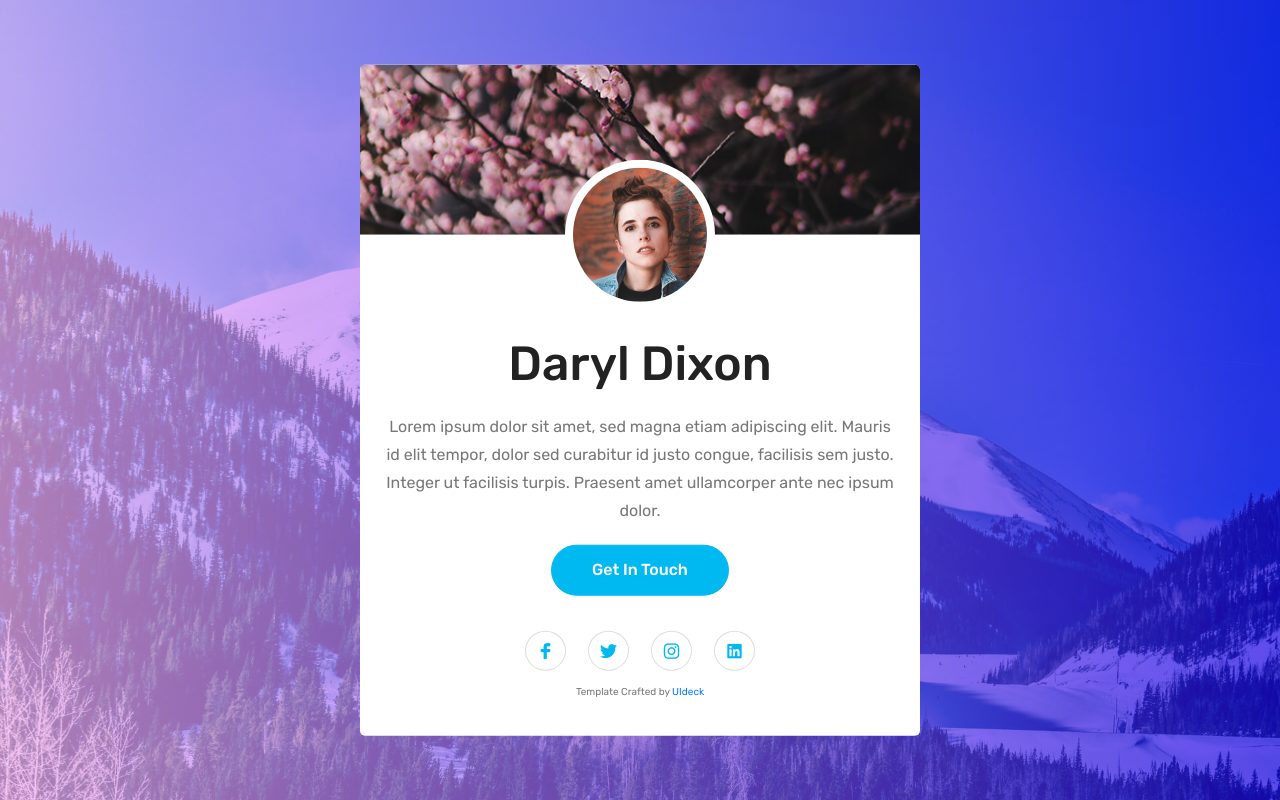
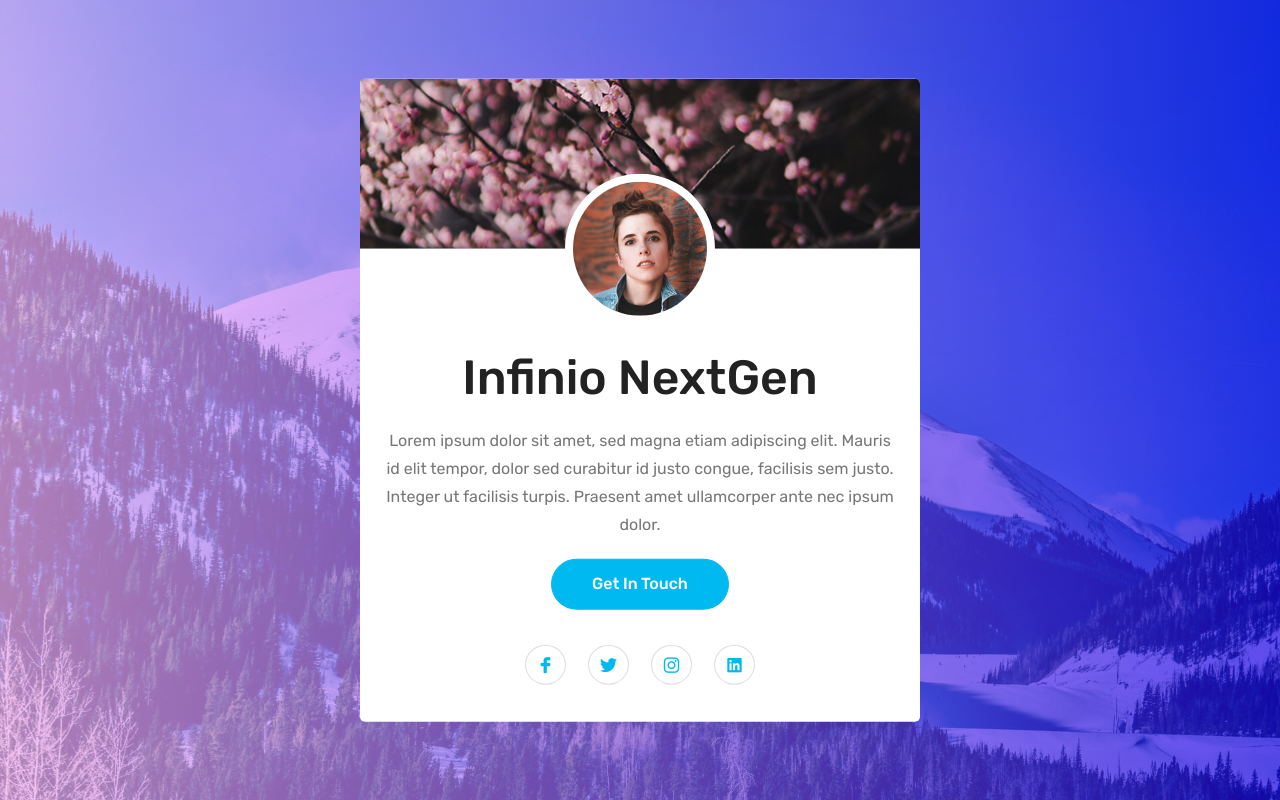
Before and after one commit to infiniotechnology/learn-github-pages, a plain HTML site: page index.html in a window 1280 px wide. Drawn offline with Linux system fonts and the light colour scheme; files whose address does not match are found by name.

Commit message:
Update index.html

```diff
--- a/index.html
+++ b/index.html
@@ -77,7 +77,7 @@
                     <img src="assets/images/profile.jpg" alt="Profile">
                 </div> <!-- card-profile -->
                 <div class="card-content text-center">
-                    <h3 class="card-title">Daryl Dixon</h3>
+                    <h3 class="card-title">Infinio NextGen</h3>
                     <p class="text">Lorem ipsum dolor sit amet, sed magna etiam adipiscing elit. Mauris id elit tempor, dolor sed curabitur id justo congue, facilisis sem justo. Integer ut facilisis turpis. Praesent amet ullamcorper ante nec ipsum dolor.</p>
                     <a href="#" class="main-btn" data-toggle="modal" data-target="#contact-modal">Get In Touch</a>
                 </div> <!-- card-content -->
@@ -88,9 +88,6 @@
                         <li><a href="#"><i class="lni-instagram-original"></i></a></li>
                         <li><a href="#"><i class="lni-linkedin-original"></i></a></li>
                     </ul>
-                    <p style="
-    font-size: 10px;
-">Template Crafted by <a href="https://uideck.com" rel="nofollow">UIdeck</a></p>
                 </div> <!-- card-social -->
             </div> <!-- header-card -->
         </div> <!-- header-card -->
```
